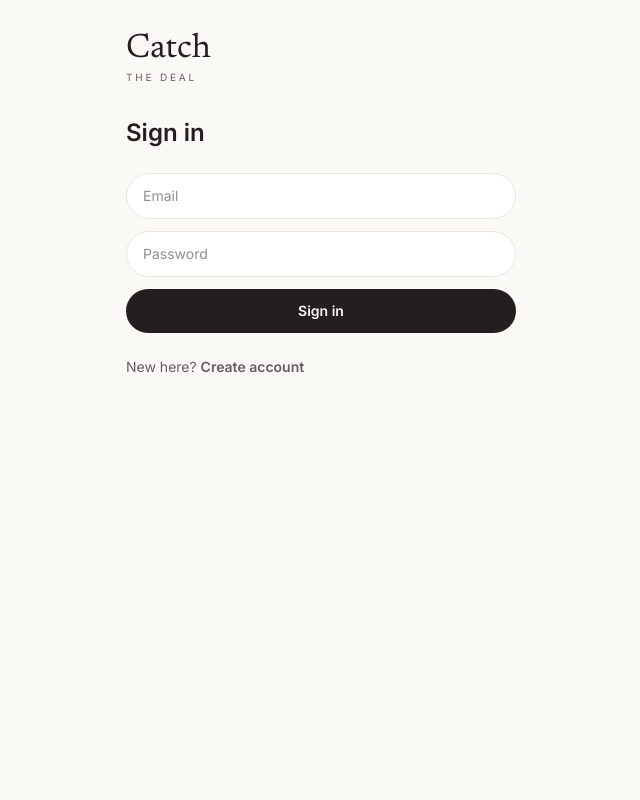
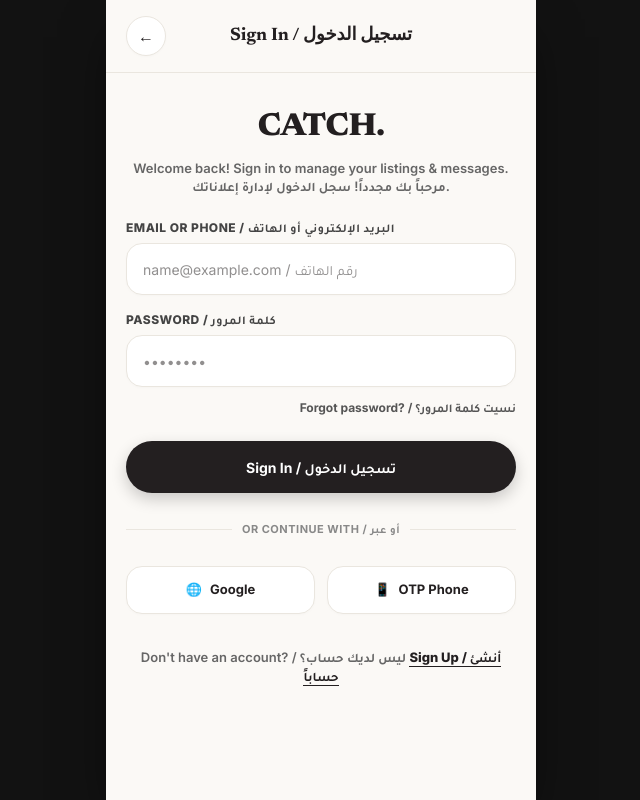
Before and after one commit to Rana-Essam-Amman/Catch-app, a Next.js app: page /login in a window 1280 px wide. Shown: the whole page, without its empty margins (319-959 px from the left). Built offline with nearby package versions, Linux system fonts and the light colour scheme.

Commit message:
Restyle login page to match Catch sign-in mockup; keep live auth

```diff
--- a/src/app/login/page.tsx
+++ b/src/app/login/page.tsx
@@ -1,33 +1,298 @@
 "use client";
+
 import Link from "next/link";
 import { useRouter } from "next/navigation";
 import { useState } from "react";
+
 export default function LoginPage() {
   const router = useRouter();
   const [error, setError] = useState("");
+  const [notice, setNotice] = useState("");
   const [pending, setPending] = useState(false);
+
   async function onSubmit(e: React.FormEvent<HTMLFormElement>) {
     e.preventDefault();
-    setError(""); setPending(true);
+    setError("");
+    setNotice("");
+    setPending(true);
     const form = new FormData(e.currentTarget);
-    const res = await fetch("/api/auth/login", { method: "POST", headers: { "Content-Type": "application/json" }, body: JSON.stringify({ email: form.get("email"), password: form.get("password") }) });
+    const res = await fetch("/api/auth/login", {
+      method: "POST",
+      headers: { "Content-Type": "application/json" },
+      body: JSON.stringify({
+        email: form.get("email"),
+        password: form.get("password"),
+      }),
+    });
     const data = await res.json();
     setPending(false);
-    if (!res.ok) { setError(data.error || "Could not sign in"); return; }
+    if (!res.ok) {
+      setError(data.error || "Could not sign in");
+      return;
+    }
     router.push("/");
   }
+
+  function comingSoon(label: string) {
+    setError("");
+    setNotice(`${label}: Coming soon`);
+  }
+
   return (
-    <main className="mx-auto min-h-screen w-full max-w-[430px] bg-[#fbf9f6] px-5 py-8 text-[#231F20]">
-      <p className="text-[34px] leading-none" style={{ fontFamily: "var(--font-newsreader), serif" }}>Catch</p>
-      <p className="mt-1 text-[10px] tracking-[0.28em] opacity-70">THE DEAL</p>
-      <h1 className="mt-8 text-2xl font-semibold">Sign in</h1>
-      <form onSubmit={onSubmit} className="mt-6 space-y-3">
-        <input name="email" type="email" required placeholder="Email" className="w-full rounded-full border border-[#eae6df] bg-white px-4 py-3 text-sm outline-none" />
-        <input name="password" type="password" required placeholder="Password" className="w-full rounded-full border border-[#eae6df] bg-white px-4 py-3 text-sm outline-none" />
-        <button disabled={pending} className="w-full rounded-full bg-[#231F20] py-3 text-sm font-semibold text-[#fbf9f6]">{pending ? "Signing in…" : "Sign in"}</button>
-      </form>
-      {error ? <p className="mt-4 text-sm text-[#d64545]">{error}</p> : null}
-      <p className="mt-6 text-sm opacity-70">New here? <Link href="/register" className="font-semibold">Create account</Link></p>
-    </main>
+    <>
+      <style>{`
+        .login-shell {
+          min-height: 100vh;
+          background: #121212;
+          display: flex;
+          justify-content: center;
+          color: #231F20;
+          font-family: var(--font-inter), var(--font-tajawal), sans-serif;
+        }
+        .login-app {
+          width: 100%;
+          max-width: 430px;
+          background: #fbf9f6;
+          min-height: 100vh;
+          position: relative;
+          padding-bottom: 40px;
+          box-shadow: 0 25px 50px -12px rgba(0, 0, 0, 0.6);
+          display: flex;
+          flex-direction: column;
+        }
+        .login-header {
+          display: flex;
+          justify-content: space-between;
+          align-items: center;
+          padding: 16px 20px;
+          background: #fbf9f6;
+          border-bottom: 1px solid #eae6df;
+        }
+        .login-back {
+          width: 40px;
+          height: 40px;
+          border-radius: 50%;
+          background: white;
+          border: 1px solid #eae6df;
+          display: flex;
+          align-items: center;
+          justify-content: center;
+          font-size: 16px;
+          text-decoration: none;
+          color: #231F20;
+          box-shadow: 0 1px 3px rgba(0,0,0,0.02);
+        }
+        .login-title {
+          font-family: var(--font-newsreader), serif;
+          font-size: 18px;
+          font-weight: 700;
+          color: #231F20;
+          text-align: center;
+        }
+        .login-content {
+          padding: 30px 20px;
+          display: flex;
+          flex-direction: column;
+          gap: 24px;
+          flex: 1;
+        }
+        .login-welcome {
+          text-align: center;
+          display: flex;
+          flex-direction: column;
+          gap: 8px;
+        }
+        .login-logo {
+          font-family: var(--font-newsreader), serif;
+          font-size: 32px;
+          font-weight: 800;
+          color: #231F20;
+          letter-spacing: -0.5px;
+        }
+        .login-sub {
+          font-size: 13px;
+          color: #666;
+          font-weight: 600;
+          line-height: 1.4;
+        }
+        .login-form {
+          display: flex;
+          flex-direction: column;
+          gap: 16px;
+        }
+        .login-field {
+          display: flex;
+          flex-direction: column;
+          gap: 6px;
+        }
+        .login-label {
+          font-size: 12px;
+          font-weight: 800;
+          color: #444;
+          text-transform: uppercase;
+          letter-spacing: 0.5px;
+        }
+        .login-input {
+          width: 100%;
+          height: 52px;
+          background: white;
+          border: 1px solid #eae6df;
+          border-radius: 16px;
+          padding: 0 16px;
+          font-family: var(--font-inter), var(--font-tajawal), sans-serif;
+          font-size: 14px;
+          color: #231F20;
+          outline: none;
+          box-shadow: 0 1px 3px rgba(0,0,0,0.02);
+        }
+        .login-input:focus { border-color: #231F20; }
+        .login-forgot {
+          font-size: 12px;
+          font-weight: 700;
+          color: #555;
+          text-align: right;
+          background: none;
+          border: none;
+          cursor: pointer;
+          margin-top: -4px;
+          align-self: flex-end;
+        }
+        .login-submit {
+          width: 100%;
+          height: 52px;
+          background: #231F20;
+          color: white;
+          border: none;
+          border-radius: 26px;
+          font-family: var(--font-inter), var(--font-tajawal), sans-serif;
+          font-size: 14px;
+          font-weight: 700;
+          cursor: pointer;
+          box-shadow: 0 6px 16px rgba(0,0,0,0.2);
+          margin-top: 8px;
+        }
+        .login-submit:active { transform: scale(0.98); }
+        .login-submit:disabled { opacity: 0.7; }
+        .login-divider {
+          display: flex;
+          align-items: center;
+          text-align: center;
+          color: #888;
+          font-size: 11px;
+          font-weight: 700;
+          margin: 4px 0;
+          text-transform: uppercase;
+          letter-spacing: 0.5px;
+        }
+        .login-divider::before, .login-divider::after {
+          content: "";
+          flex: 1;
+          border-bottom: 1px solid #eae6df;
+        }
+        .login-divider::before { margin-right: 10px; }
+        .login-divider::after { margin-left: 10px; }
+        .login-social { display: flex; gap: 12px; }
+        .login-social-btn {
+          flex: 1;
+          height: 48px;
+          background: white;
+          border: 1px solid #eae6df;
+          border-radius: 16px;
+          display: flex;
+          align-items: center;
+          justify-content: center;
+          gap: 8px;
+          font-size: 13px;
+          font-weight: 700;
+          color: #231F20;
+          cursor: pointer;
+          box-shadow: 0 1px 3px rgba(0,0,0,0.02);
+        }
+        .login-prompt {
+          text-align: center;
+          font-size: 13px;
+          color: #666;
+          font-weight: 600;
+          margin-top: 10px;
+        }
+        .login-signup {
+          color: #231F20;
+          font-weight: 800;
+          text-decoration: none;
+          border-bottom: 1px solid #231F20;
+          padding-bottom: 1px;
+        }
+      `}</style>
+      <div className="login-shell">
+        <div className="login-app">
+          <header className="login-header">
+            <Link href="/" className="login-back" aria-label="Back">
+              ←
+            </Link>
+            <h1 className="login-title">Sign In / تسجيل الدخول</h1>
+            <div style={{ width: 40 }} />
+          </header>
+          <div className="login-content">
+            <div className="login-welcome">
+              <div className="login-logo">CATCH.</div>
+              <div className="login-sub">
+                Welcome back! Sign in to manage your listings & messages.
+                <br />
+                مرحباً بك مجدداً! سجل الدخول لإدارة إعلاناتك.
+              </div>
+            </div>
+            <form className="login-form" onSubmit={onSubmit}>
+              <div className="login-field">
+                <label className="login-label" htmlFor="email">
+                  Email or Phone / البريد الإلكتروني أو الهاتف
+                </label>
+                <input
+                  id="email"
+                  name="email"
+                  type="email"
+                  required
+                  autoComplete="email"
+                  placeholder="name@example.com / رقم الهاتف"
+                  className="login-input"
+                />
+              </div>
+              <div className="login-field">
+                <label className="login-label" htmlFor="password">
+                  Password / كلمة المرور
+                </label>
+                <input
+                  id="password"
+                  name="password"
+                  type="password"
+                  required
+                  autoComplete="current-password"
+                  placeholder="••••••••"
+                  className="login-input"
+                />
+              </div>
+              <button type="button" className="login-forgot" onClick={() => comingSoon("Forgot password")}>Forgot password? / نسيت كلمة المرور؟</button>
+              <button type="submit" disabled={pending} className="login-submit">
+                {pending ? "Signing in…" : "Sign In / تسجيل الدخول"}
+              </button>
+            </form>
+            {error ? <p style={{ color: "#d64545", fontSize: 13, fontWeight: 600 }}>{error}</p> : null}
+            {notice ? <p style={{ color: "#231F20", fontSize: 13, fontWeight: 600 }}>{notice}</p> : null}
+            <div className="login-divider">Or continue with / أو عبر</div>
+            <div className="login-social">
+              <button type="button" className="login-social-btn" onClick={() => comingSoon("Google")}>
+                <span>🌐</span> Google
+              </button>
+              <button type="button" className="login-social-btn" onClick={() => comingSoon("OTP Phone")}>
+                <span>📱</span> OTP Phone
+              </button>
+            </div>
+            <div className="login-prompt">
+              Don&apos;t have an account? / ليس لديك حساب؟{" "}
+              <Link href="/register" className="login-signup">Sign Up / أنشئ حساباً</Link>
+            </div>
+          </div>
+        </div>
+      </div>
+    </>
   );
 }
```
